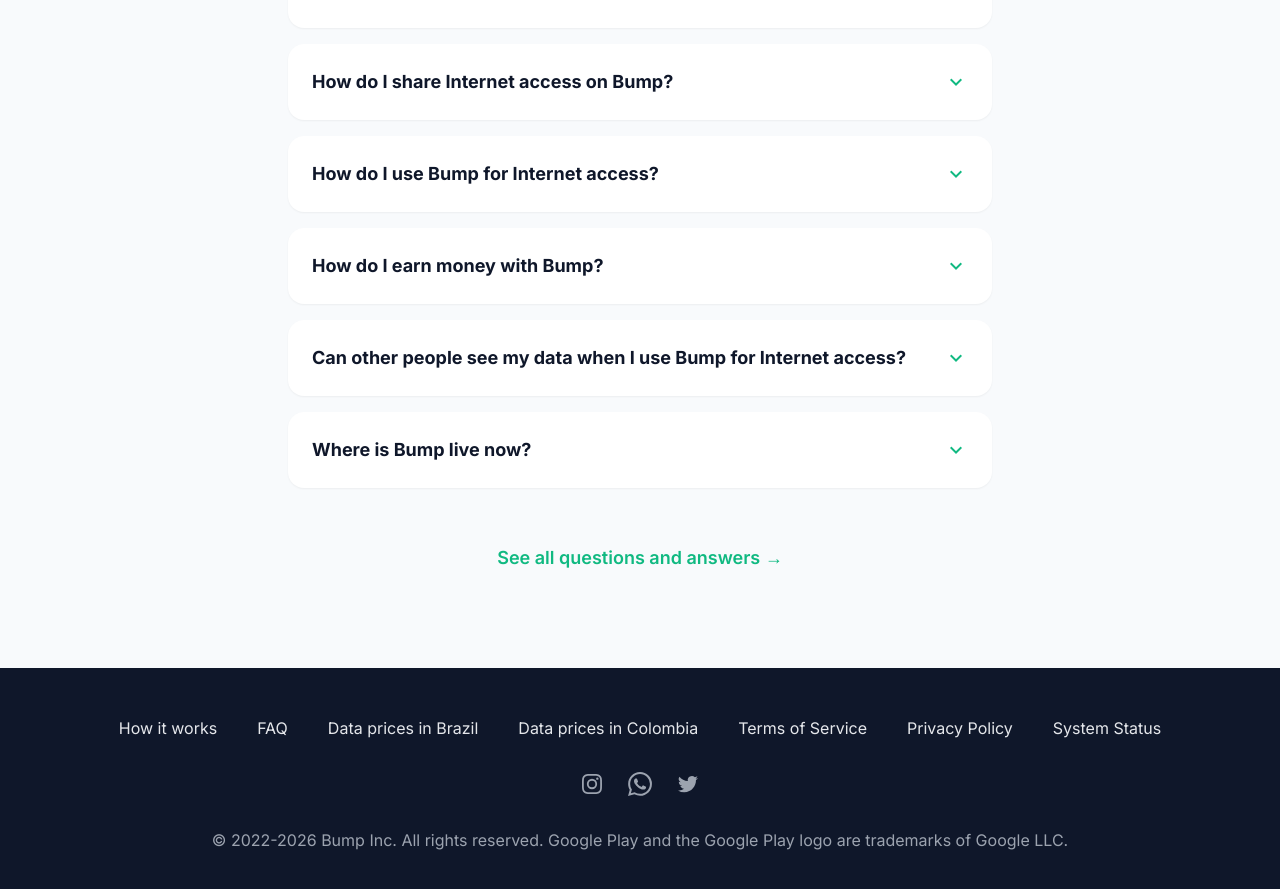
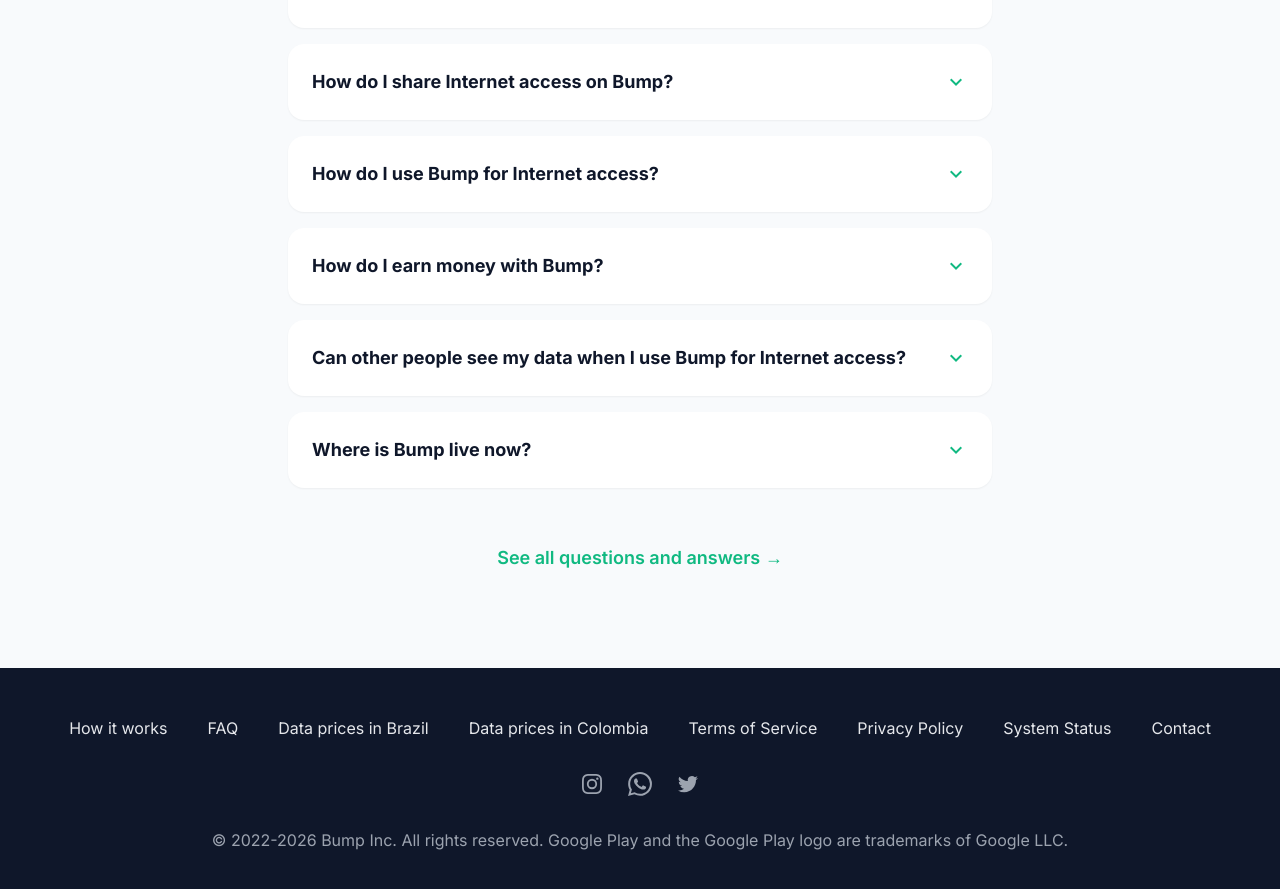
Before and after one commit to BumpApp/bumpapp.github.io, a Jekyll site: the page built from index.html, in a window 1280 px wide and 900 px high, scrolled down 4311 px. Shown: the top 889 px of the window. Built offline with Jekyll 4.4.1, drawn with Linux system fonts in a browser that asks for light colours.

Commit message:
Footer: Contact link to contact@bumpapp.xyz
Co-Authored-By: Claude Fable 5.1 <noreply@anthropic.com>

```diff
--- a/_data/i18n.yml
+++ b/_data/i18n.yml
@@ -16,6 +16,7 @@ en:
   privacy: Privacy Policy
   privacy_url: /privacy-policy/
   status: System Status
+  contact: Contact
   footer_label: Footer
   instagram: https://www.instagram.com/bumpapp.xyz/
   whatsapp: /whatsapp/
@@ -36,6 +37,7 @@ es:
   privacy: Política de Privacidad
   privacy_url: /es/privacy-policy/
   status: Estado del Sistema
+  contact: Contacto
   footer_label: Pie de página
   instagram: https://www.instagram.com/bumpapp.colombia/
   whatsapp: /es/whatsapp/
@@ -56,6 +58,7 @@ pt:
   privacy: Política de Privacidade
   privacy_url: /pt/privacy-policy/
   status: Status do Sistema
+  contact: Contato
   footer_label: Rodapé
   instagram: https://www.instagram.com/bumpapp.brasil/
   whatsapp: /pt/whatsapp/
--- a/_includes/footer.html
+++ b/_includes/footer.html
@@ -23,6 +23,9 @@
         <div class="px-5 py-2">
           <a href="https://status.bumpapp.xyz" class="text-base text-gray-200 hover:text-gray-100">{{ t.status }}</a>
         </div>
+        <div class="px-5 py-2">
+          <a href="mailto:contact@bumpapp.xyz" class="text-base text-gray-200 hover:text-gray-100">{{ t.contact }}</a>
+        </div>
       </nav>
       <div class="mt-8 flex justify-center space-x-6">
         <a href="{{ t.instagram }}" class="text-gray-400 hover:text-gray-200">
```
